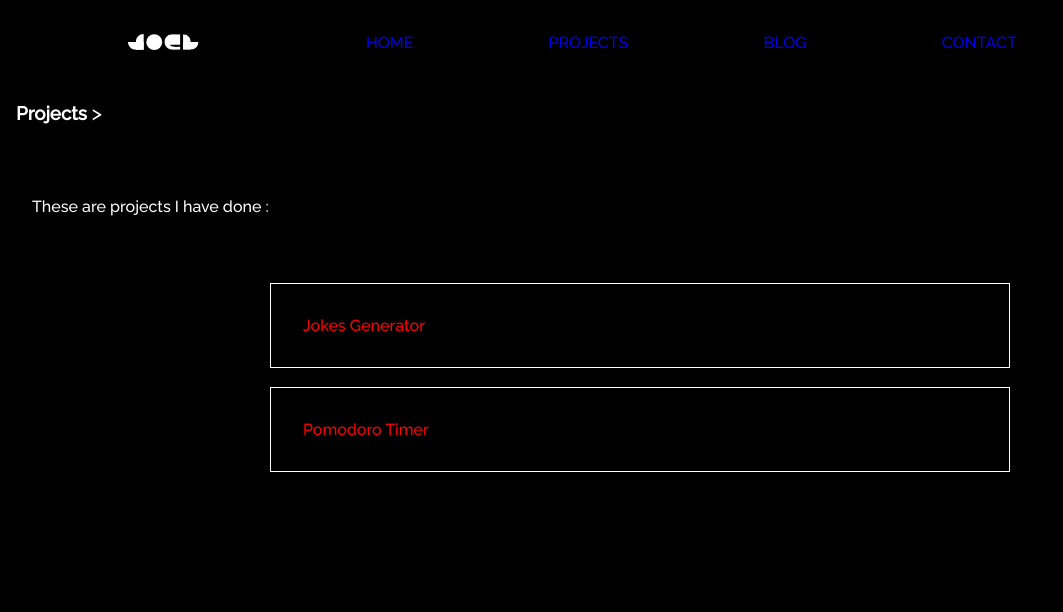
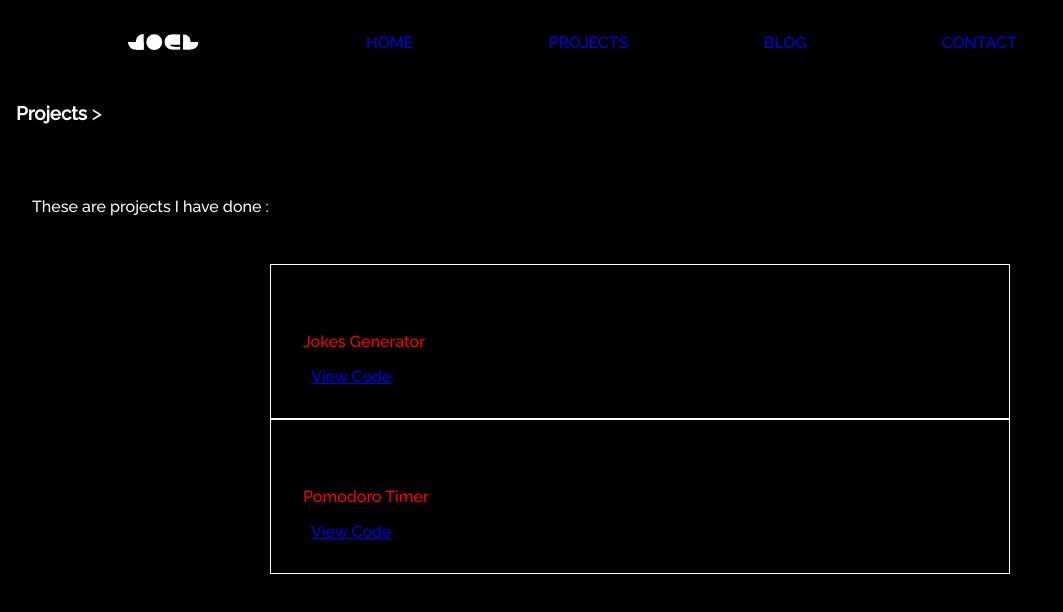
Before and after one commit to joelantonyjoy/portfolio, a React (Create React App) app: page /projects in a window 1280 px wide. Shown: the top 612 px of the page, without its empty margins (0-1063 px from the left). Built offline with nearby package versions, Linux system fonts and the light colour scheme.

Commit message:
Added links to project codebase

```diff
--- a/src/App.css
+++ b/src/App.css
@@ -78,6 +78,10 @@
 .link-small:hover{
   color:rgb(255, 0, 0);
 }
+
+a:visited{
+  color:inherit;
+}
 @media only screen and (max-width:425px){
   .nav-container{
     display: none;
--- a/src/Pages/Projects.js
+++ b/src/Pages/Projects.js
@@ -12,18 +12,18 @@ export function Projects(){
             </hr>
             <p style={{padding:'32px 32px 32px'}}>These are projects I have done :</p>
             <div style={{display:'block',width:'70%',minWidth:'288px',maxWidth:740,margin:'auto'}}>
-
+                <div style={{padding:32,border:'1px solid white'}}>
                     <Link style={{margin:8,textDecoration:'none',color:'red',fontSize:16}} to="jokes" title="Jokes Generator">
-                    <div style={{padding:32,border:'1px solid white'}}>
-                    Jokes Generator
-                    </div>
+                    <p>Jokes Generator</p>
                     </Link>
+                    <a target='_blank' rel="noreferrer" href='https://github.com/joelantonyjoy/portfolio/tree/master/src/Pages/Projects/Jokes'>View Code</a>
+                </div>
+                <div style={{padding:32,border:'1px solid white'}}>
                     <Link style={{margin:8,textDecoration:'none',color:'red',fontSize:16}} to="pomodoro" title="Pomodoro Timer">
-                    <div style={{padding:32,border:'1px solid white'}}>
-                    Pomodoro Timer
-                    </div>
+                    <p>Pomodoro Timer</p>
                     </Link>
-
+                    <a target='_blank' rel="noreferrer" href='https://github.com/joelantonyjoy/portfolio/tree/master/src/Pages/Projects/Pomodoro'>View Code</a>
+                </div>
             </div>
             <Outlet/>
         </div>
```
Also changed, not shown: 1 other file (tests, documents, lock files or other folders).
